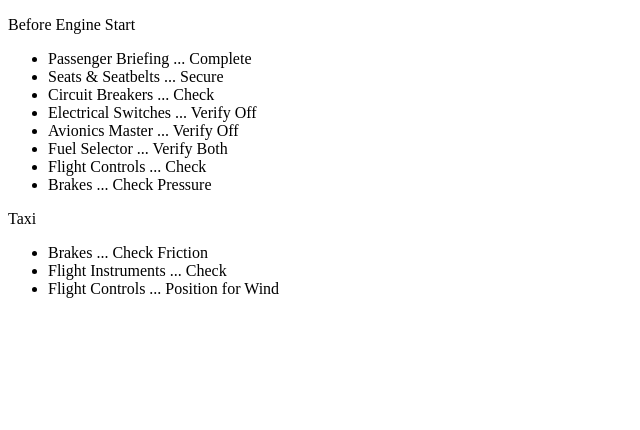
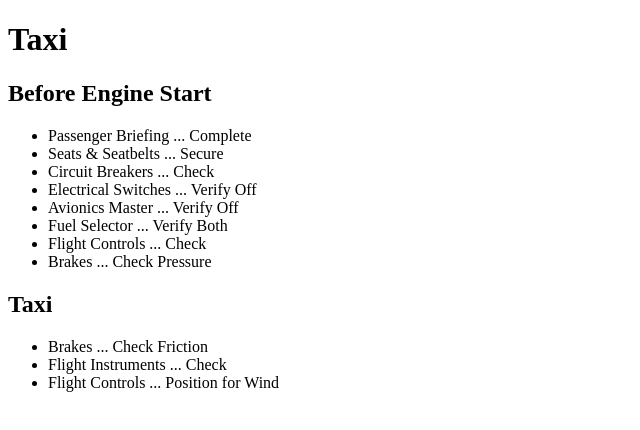
Before and after one commit to freerobby/aviation-checklist, a Vue app: page / in a window 1280 px wide. Shown: the top 430 px of the page, without its empty margins (0-640 px from the left). Built offline with nearby package versions, Linux system fonts and the light colour scheme.

Commit message:
Add title to checklist set, and use semantic headings.

```diff
--- a/src/App.vue
+++ b/src/App.vue
@@ -1,7 +1,8 @@
 <template>
   <div id="app-7">
     <checklist-set
-        v-bind:checklists="checklistSet"
+        v-bind:title="checklistSet.title"
+        v-bind:checklists="checklistSet.checklists"
     ></checklist-set>
   </div>
 </template>
@@ -16,7 +17,9 @@ export default {
   },
   data: function() {
     return {
-      checklistSet: [
+      checklistSet: {
+        title: 'Taxi',
+        checklists: [
           {
             title: 'Before Engine Start',
             items: [
@@ -42,6 +45,7 @@ export default {
       }
     }
   }
+}
 </script>
 
 <style>
--- a/src/components/Checklist.vue
+++ b/src/components/Checklist.vue
@@ -1,6 +1,6 @@
 <template>
   <div>
-    <p> {{ title }}</p>
+    <h2> {{ title }}</h2>
     <ul>
       <checklist-item v-for="item in items" v-bind:item="item" v-bind:key="item.id"></checklist-item>
     </ul>
--- a/src/components/ChecklistSet.vue
+++ b/src/components/ChecklistSet.vue
@@ -1,5 +1,6 @@
 <template>
   <div>
+    <h1> {{title}} </h1>
     <checklist v-for="checklist in checklists" v-bind:title="checklist.title" v-bind:items="checklist.items" v-bind:key="checklist.id"></checklist>
   </div>
 </template>
@@ -9,7 +10,7 @@ import Checklist from "./Checklist.vue"
 export default {
   name: "ChecklistSet",
   components: {Checklist},
-  props: ["checklists"]
+  props: ["title", "checklists"]
 }
 </script>
 
```
Lines whose indentation alone changed are shown as unchanged.
